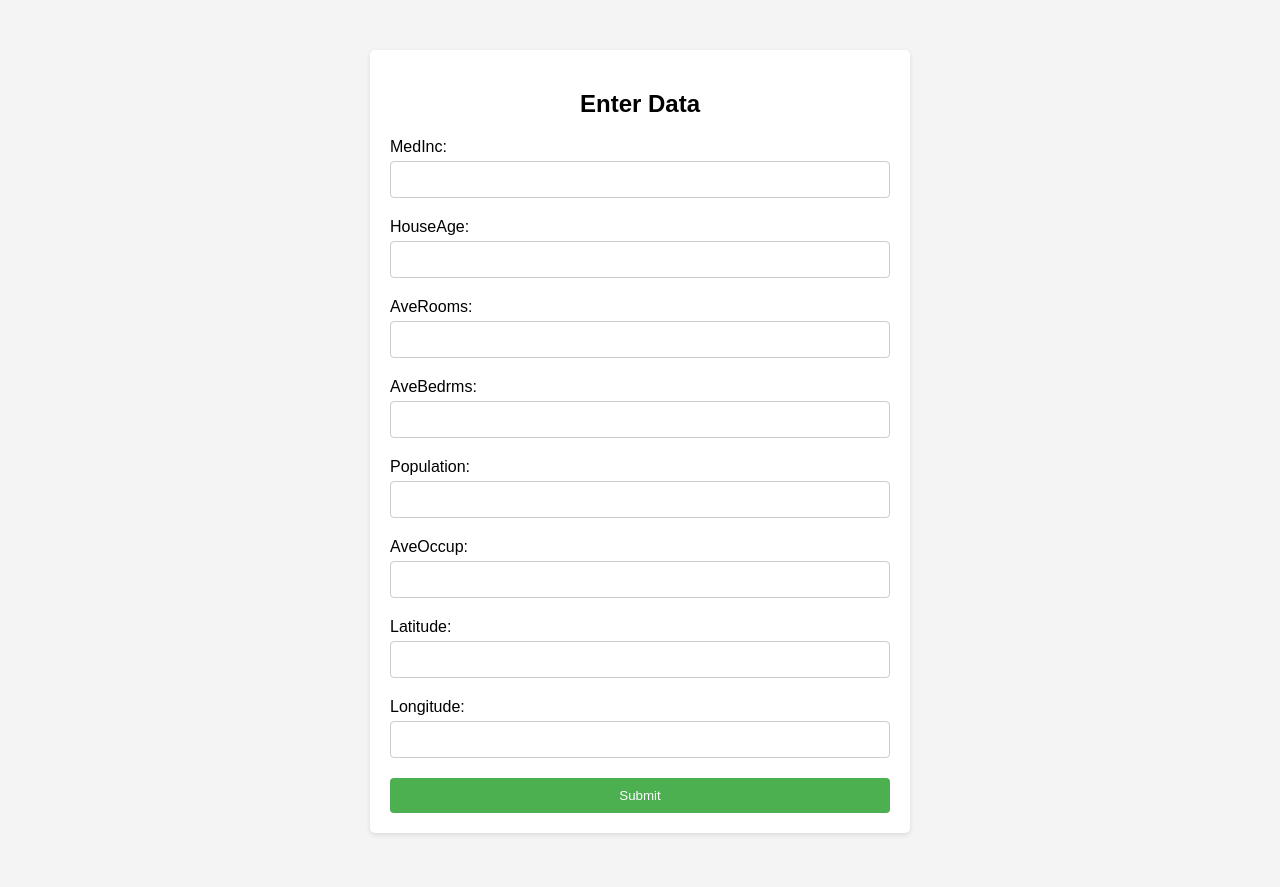
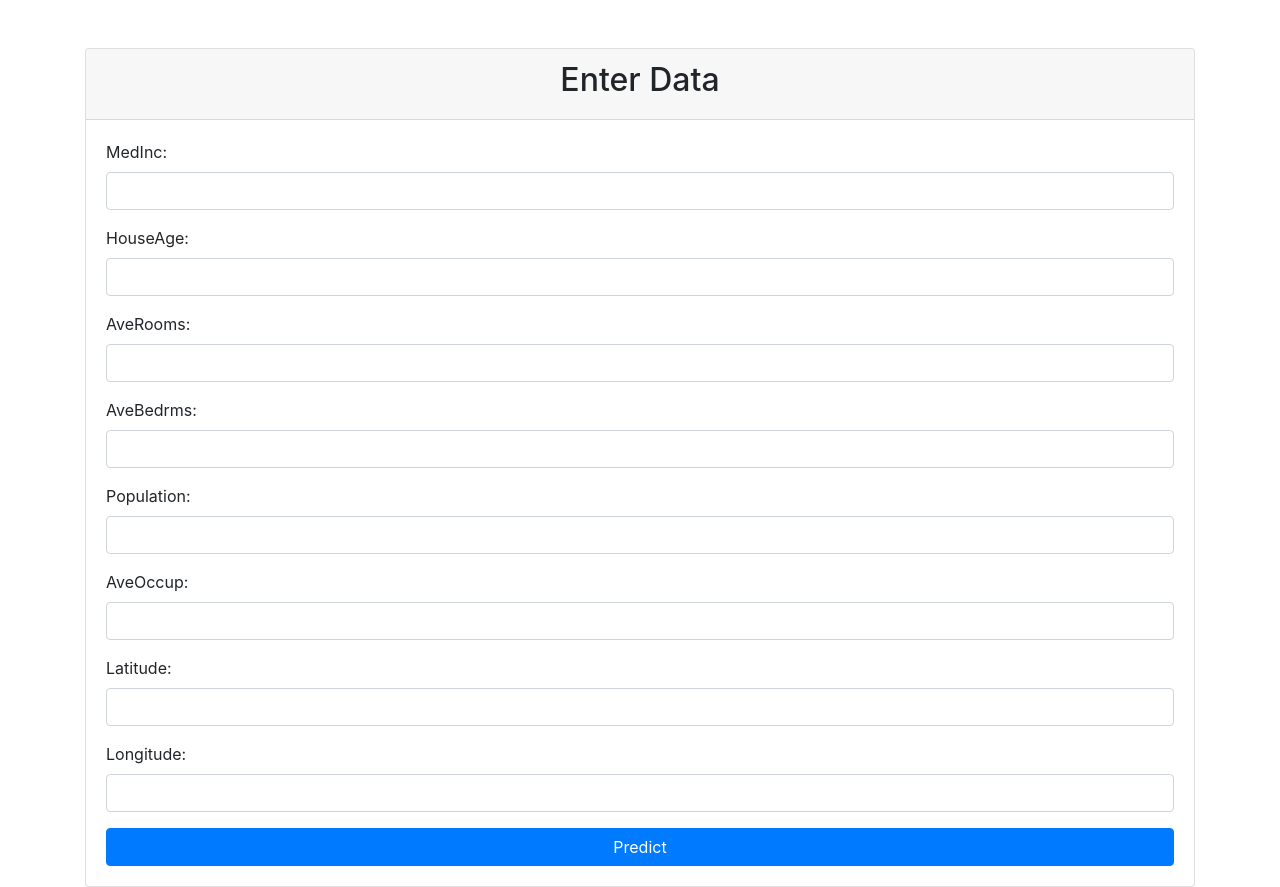
Before and after one commit to IAMPathak2702/California-Housing-Dataset, a Flask app: page / in a window 1280 px wide. Before the commit the page ends 835 px from the top, so only its background shows below. Run offline with Flask 3, Linux system fonts and the light colour scheme; parts of the project's set-up code (start-up, migrations or seed data) failed here and were passed over; some libraries are stand-ins or nearby versions.

Commit message:
Update home.html

```diff
--- a/Templates/home.html
+++ b/Templates/home.html
@@ -4,81 +4,56 @@
     <meta charset="UTF-8">
     <meta name="viewport" content="width=device-width, initial-scale=1.0">
     <title>California Entry Form</title>
-    <style>
-        body {
-            font-family: Arial, sans-serif;
-            background-color: #f4f4f4;
-            margin: 0;
-            padding: 0;
-        }
-        .container {
-            max-width: 500px;
-            margin: 50px auto;
-            background-color: #fff;
-            padding: 20px;
-            border-radius: 5px;
-            box-shadow: 0 2px 5px rgba(0,0,0,0.1);
-        }
-        h2 {
-            text-align: center;
-        }
-        label {
-            display: block;
-            margin-bottom: 5px;
-        }
-        input[type="number"] {
-            width: 100%;
-            padding: 10px;
-            margin-bottom: 20px;
-            border: 1px solid #ccc;
-            border-radius: 4px;
-            box-sizing: border-box;
-        }
-        input[type="submit"] {
-            width: 100%;
-            padding: 10px;
-            background-color: #4CAF50;
-            color: white;
-            border: none;
-            border-radius: 4px;
-            cursor: pointer;
-        }
-        input[type="submit"]:hover {
-            background-color: #45a049;
-        }
-    </style>
+    <link href="https://stackpath.bootstrapcdn.com/bootstrap/4.5.2/css/bootstrap.min.css" rel="stylesheet">
 </head>
 <body>
-    <div class="container">
-        <h2>Enter Data</h2>
-        <form id="dataForm" action="/predict_api" method="POST">
+    <div class="container mt-5">
+        <div class="card">
+            <div class="card-header">
+                <h2 class="text-center">Enter Data</h2>
+            </div>
+            <div class="card-body">
+                <form id="dataForm" action="{{url_for('predict_api')}}" method="POST">
+                    <div class="form-group">
                         <label for="MedInc">MedInc:</label>
-            <input type="number" id="MedInc" name="MedInc" required>
-
+                        <input type="number" class="form-control" id="MedInc" name="MedInc" required>
+                    </div>
+                    <div class="form-group">
                         <label for="HouseAge">HouseAge:</label>
-            <input type="number" id="HouseAge" name="HouseAge" required>
-
+                        <input type="number" class="form-control" id="HouseAge" name="HouseAge" required>
+                    </div>
+                    <div class="form-group">
                         <label for="AveRooms">AveRooms:</label>
-            <input type="number" id="AveRooms" name="AveRooms" required>
-
+                        <input type="number" class="form-control" id="AveRooms" name="AveRooms" required>
+                    </div>
+                    <div class="form-group">
                         <label for="AveBedrms">AveBedrms:</label>
-            <input type="number" id="AveBedrms" name="AveBedrms" required>
-
+                        <input type="number" class="form-control" id="AveBedrms" name="AveBedrms" required>
+                    </div>
+                    <div class="form-group">
                         <label for="Population">Population:</label>
-            <input type="number" id="Population" name="Population" required>
-
+                        <input type="number" class="form-control" id="Population" name="Population" required>
+                    </div>
+                    <div class="form-group">
                         <label for="AveOccup">AveOccup:</label>
-            <input type="number" id="AveOccup" name="AveOccup" required>
-
+                        <input type="number" class="form-control" id="AveOccup" name="AveOccup" required>
+                    </div>
+                    <div class="form-group">
                         <label for="Latitude">Latitude:</label>
-            <input type="number" id="Latitude" name="Latitude" required>
-
+                        <input type="number" class="form-control" id="Latitude" name="Latitude" required>
+                    </div>
+                    <div class="form-group">
                         <label for="Longitude">Longitude:</label>
-            <input type="number" id="Longitude" name="Longitude" required>
-
-            <input type="submit" value="Submit">
+                        <input type="number" class="form-control" id="Longitude" name="Longitude" required>
+                    </div>
+                    <button type="submit" class="btn btn-primary btn-block">Predict</button>
                 </form>
             </div>
+        </div>
+    </div>
     {{prediction_text}}
+    <script src="https://code.jquery.com/jquery-3.5.1.slim.min.js"></script>
+    <script src="https://cdn.jsdelivr.net/npm/@popperjs/core@2.5.4/dist/umd/popper.min.js"></script>
+    <script src="https://stackpath.bootstrapcdn.com/bootstrap/4.5.2/js/bootstrap.min.js"></script>
 </body>
 </html>
```
Lines whose indentation alone changed are shown as unchanged.
